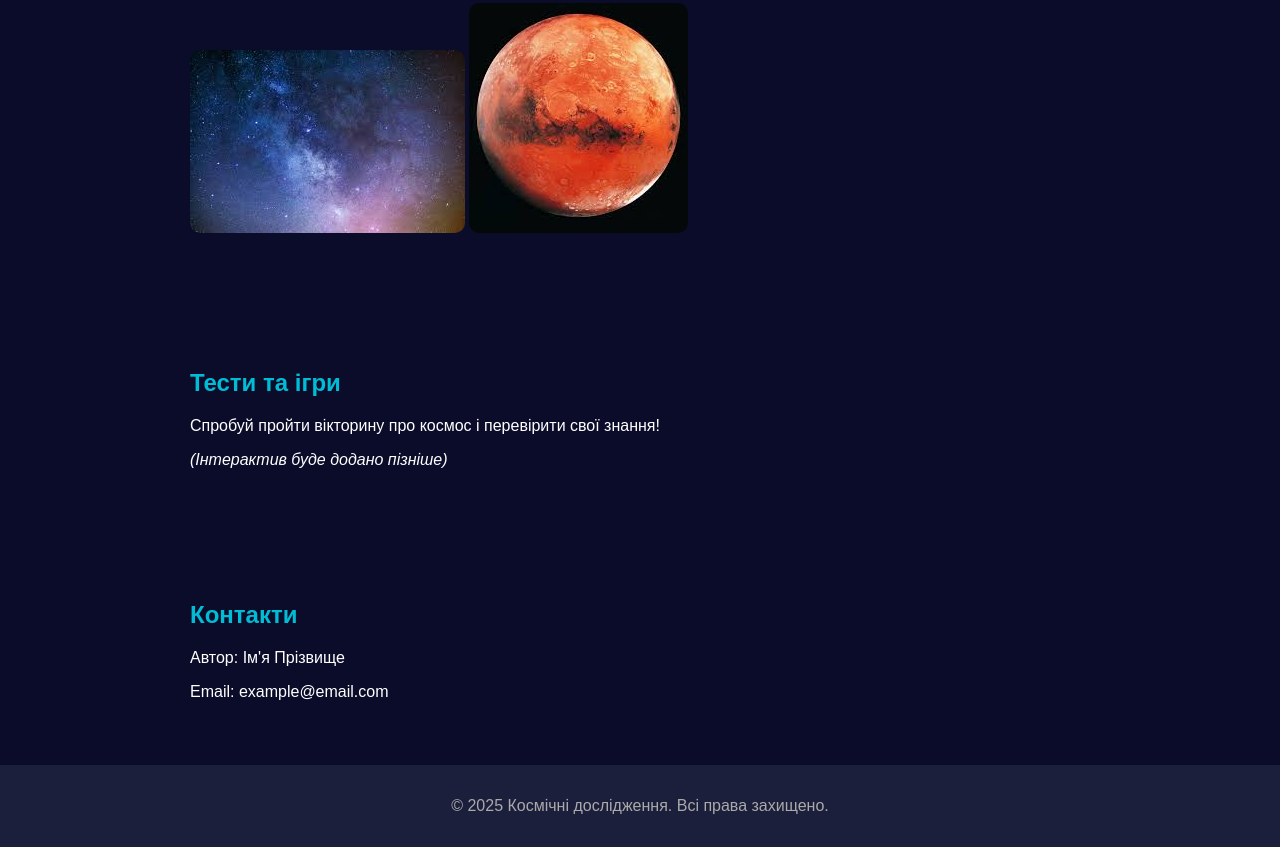
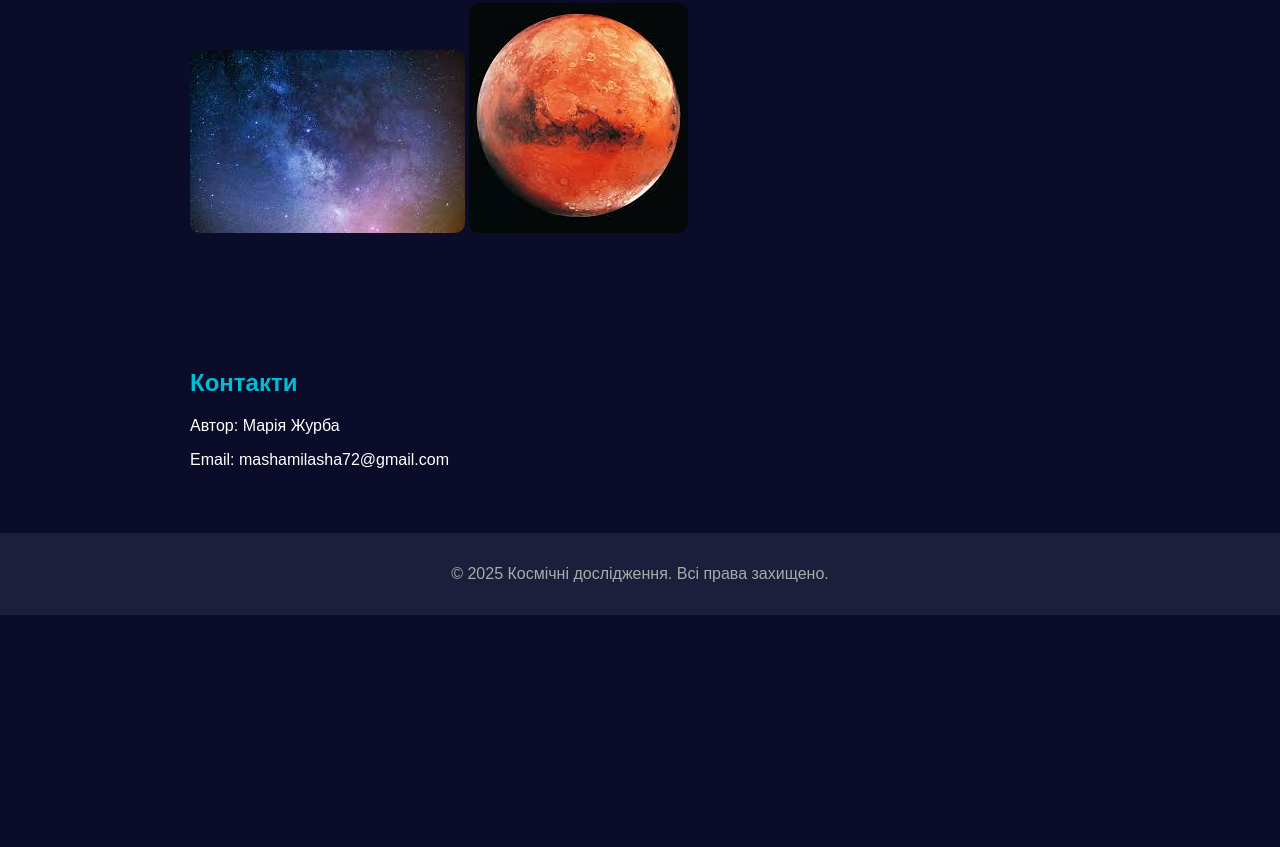
Before and after one commit to mashazhurba/kosmos-site, a plain HTML site: page index.html in a window 1280 px wide. Shown: the part 1031-1878 px from the top of the page. After the commit the page ends 1646 px from the top, so only its background shows below. Drawn offline with Linux system fonts and the light colour scheme.

Commit message:
Update index.html

```diff
--- a/index.html
+++ b/index.html
@@ -61,7 +61,6 @@
       <a href="#about">Про космос</a>
       <a href="#missions">Космічні місії</a>
       <a href="#gallery">Галерея</a>
-      <a href="#quiz">Тести</a>
       <a href="#contact">Контакти</a>
     </nav>
   </header>
@@ -92,16 +91,10 @@
     <img src="images/mars.jpg" alt="Марс">
   </section>
 
-  <section id="quiz">
-    <h2>Тести та ігри</h2>
-    <p>Спробуй пройти вікторину про космос і перевірити свої знання!</p>
-    <p><em>(Інтерактив буде додано пізніше)</em></p>
-  </section>
-
   <section id="contact">
     <h2>Контакти</h2>
-    <p>Автор: Ім'я Прізвище</p>
-    <p>Email: example@email.com</p>
+    <p>Автор: Марія Журба</p>
+    <p>Email: mashamilasha72@gmail.com</p>
   </section>
 
   <footer>
```
